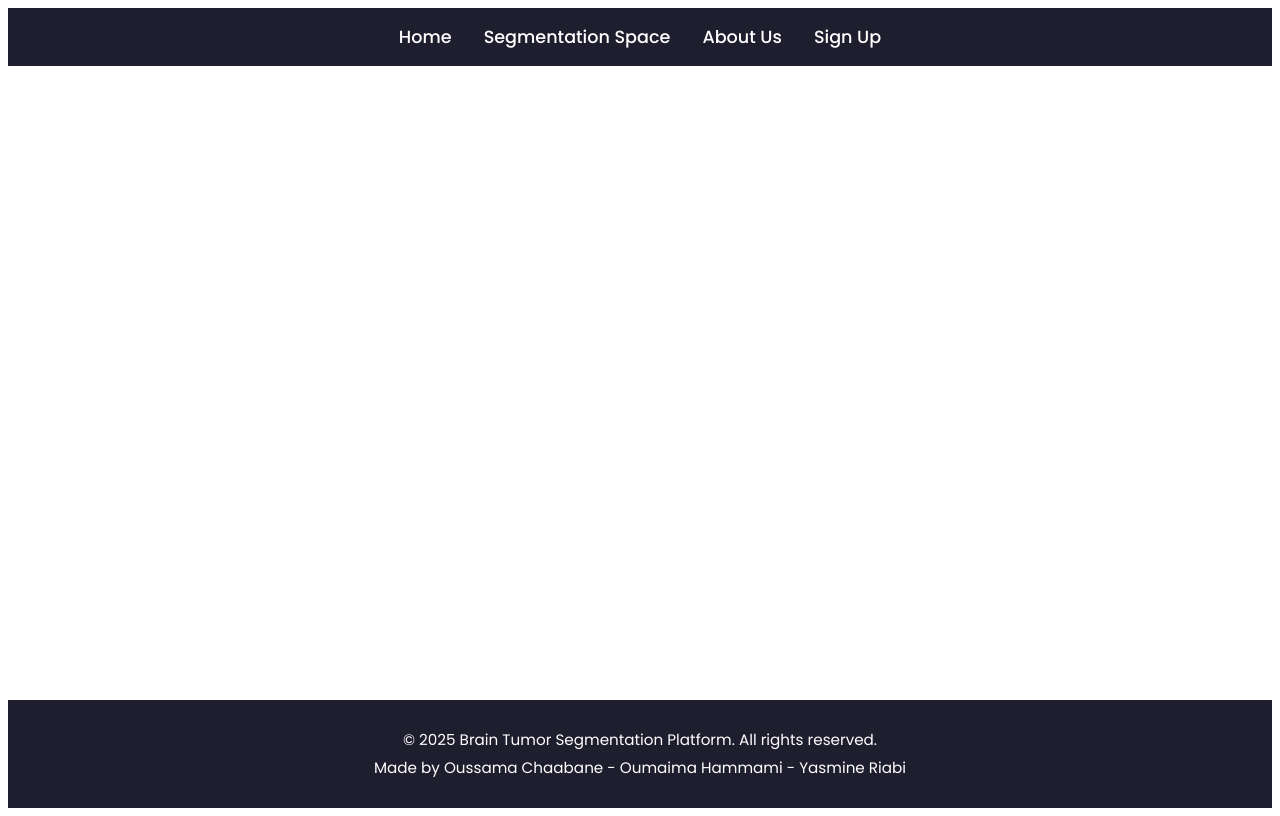
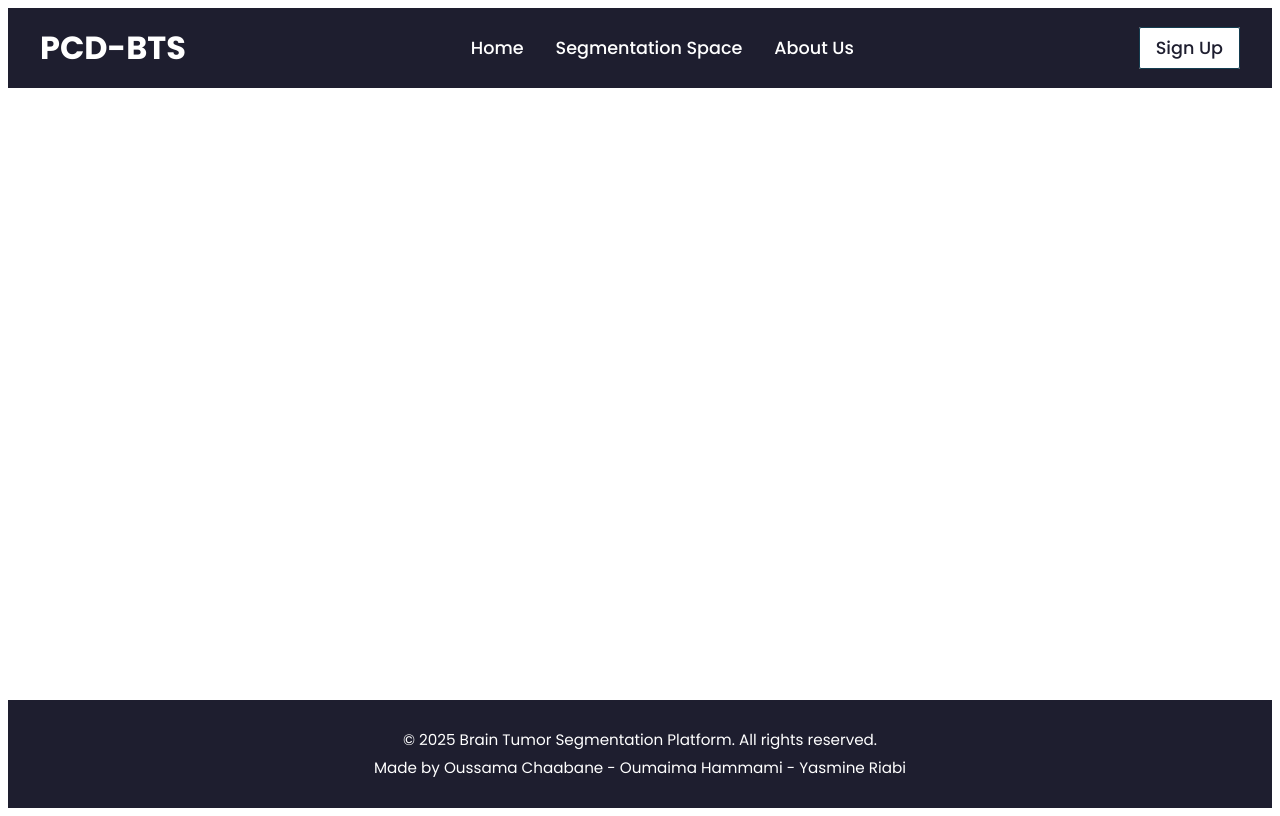
Before and after one commit to chouss/PCD-BrainTumorSegmentation, an Angular app: page / in a window 1280 px wide. Built offline with nearby package versions, Linux system fonts and the light colour scheme.

Commit message:
navbar CSS

```diff
--- a/src/app/app.component.html
+++ b/src/app/app.component.html
@@ -5,4 +5,4 @@
     </main>
 
     <app-footer/>
-  </div>
+</div>
--- a/src/app/components/nav-bar/nav-bar.component.html
+++ b/src/app/components/nav-bar/nav-bar.component.html
@@ -1,8 +1,11 @@
 <div class="navbar">
-    <ul>
+    <div class="navbar-title">PCD-BTS</div>
+    <ul class="navbar-nav">
         <li> <a routerLink="/Home"> Home</a> </li>
         <li> <a routerLink="Segmentation-Space"> Segmentation Space</a> </li>
         <li> <a routerLink="/About-Us"> About Us</a> </li>
-        <li> <a routerLink="/Sign-Up"> Sign Up</a> </li>
     </ul>
+    <div class="navbar-signup">
+        <a routerLink="/Sign-Up"> Sign Up</a>
+    </div>
 </div>
--- a/src/app/components/nav-bar/nav-bar.component.scss
+++ b/src/app/components/nav-bar/nav-bar.component.scss
@@ -1,19 +1,28 @@
-div {
+.navbar {
     background-color: #1e1e2f;
     padding: 1rem 2rem;
-
+    display: flex; /* Use flexbox for layout */
+    justify-content: space-between; /* Distribute items */
+    align-items: center; /* Vertically align items */
 }
 
-  ul {
+.navbar-title {
+    color: #ffffff;
+    font-size: 2rem;
+    font-weight: bold;
+}
+
+.navbar-nav {
     list-style: none;
     display: flex;
-    justify-content: center;
     gap: 2rem;
     margin: 0;
     padding: 0;
+    flex-grow: 1; /* Allow nav links to take up available space */
+    justify-content: center; /* Center the nav links */
 }
 
-  li a {
+.navbar-nav li a {
     text-decoration: none;
     color: #ffffff;
     font-weight: 500;
@@ -23,12 +32,12 @@ div {
     position: relative;
 }
 
-  li a:hover {
+.navbar-nav li a:hover {
     color: #4fc3f7;
 }
 
 /* underline on hover */
-  li a::after {
+.navbar-nav li a::after {
     content: '';
     position: absolute;
     left: 0;
@@ -41,7 +50,24 @@ div {
     transition: transform 0.3s ease;
 }
 
-  li a:hover::after {
+.navbar-nav li a:hover::after {
     transform: scaleX(1);
     transform-origin: left;
 }
+
+.navbar-signup a {
+    text-decoration: none;
+    color: #1e1e2f;
+    font-weight: 500;
+    font-size: 1.1rem;
+    padding: 0.5rem 1rem;
+    border: 1px solid #143d50;
+    border-radius: 2px;
+    transition: background-color 0.3s ease, color 0.3s ease;
+    background-color: #ffffff;
+}
+
+.navbar-signup a:hover {
+    background-color: #1e1e2f;
+    color: #ffffff;
+}
```
Lines whose indentation alone changed are shown as unchanged.
